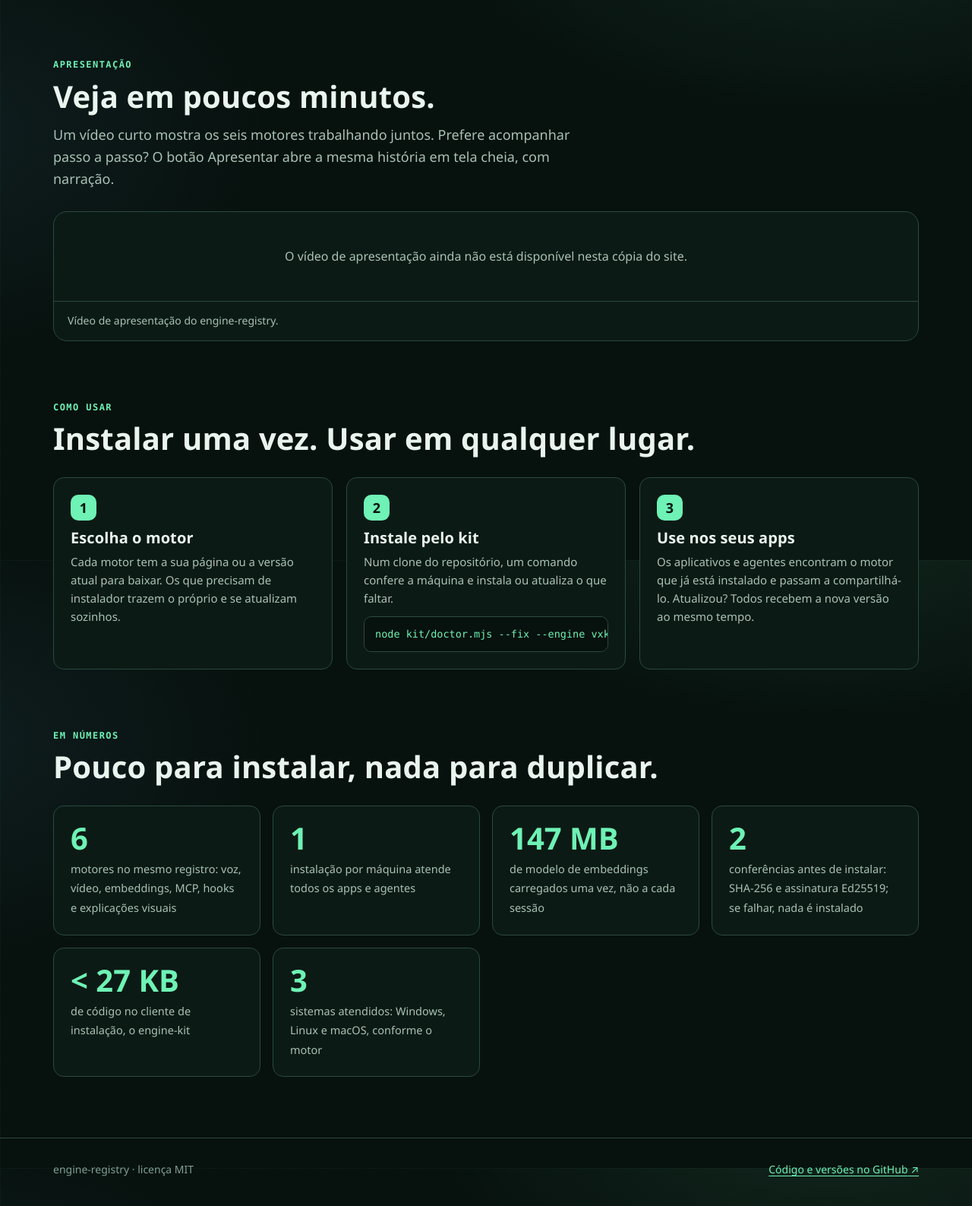
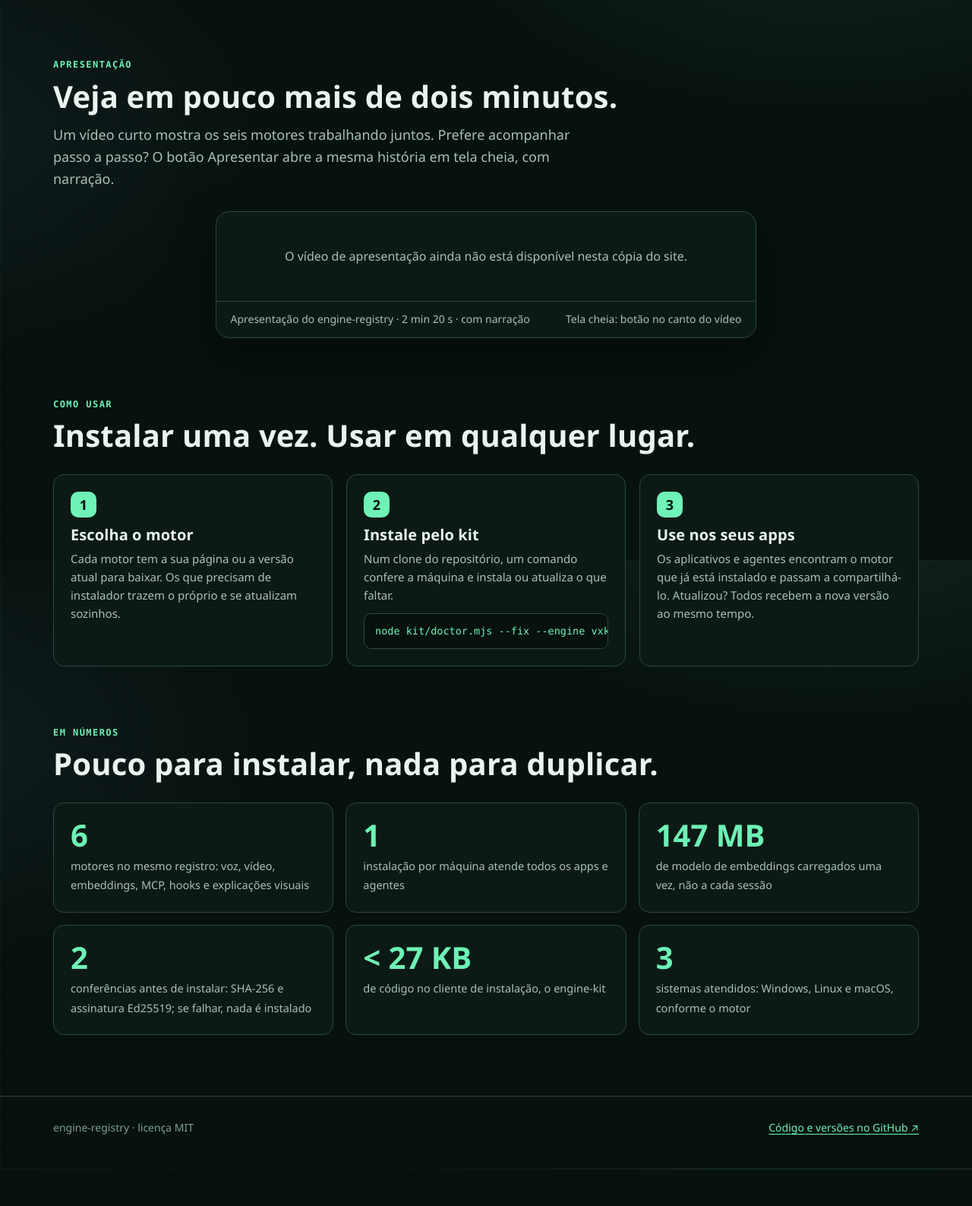
Before and after one commit to AllanSantos-DV/engine-registry, a website: page site/index.html in a window 1280 px wide. Shown: the part 3263-4850 px from the top of the page at 76% size. After the commit the page ends 4803 px from the top, so only its background shows below. Drawn offline with Linux system fonts and the light colour scheme.

Commit message:
fix(site): video 16:9 sem faixas e cabendo na tela, poster limpo, metricas em 3 colunas, titulo da secao correto

```diff
--- a/site/assets/styles.css
+++ b/site/assets/styles.css
@@ -95,10 +95,10 @@ td .sem{color:var(--fraco)}
 .mapa.prog [data-s]{opacity:0}
 .mapa.prog [data-s].on{opacity:1}
 
-/* vídeo */
-.video{margin-top:28px;border:1px solid var(--linha);border-radius:18px;background:var(--bg2);overflow:hidden}
-.video video{display:block;width:100%;max-height:70vh;background:#000}
-.video .legenda{padding:14px 18px;color:var(--mut);font-size:14px;border-top:1px solid var(--linha)}
+/* vídeo: 16:9 de verdade, sem faixas pretas; a largura acompanha a altura da janela para o vídeo e os controles caberem inteiros */
+.video{margin:28px auto 0;width:min(100%,max(640px,calc((100vh - 400px)*16/9)),1040px);min-width:min(100%,320px);border:1px solid var(--linha);border-radius:18px;background:var(--bg2);overflow:hidden;box-shadow:0 24px 60px rgba(0,0,0,.35)}
+.video video{display:block;width:100%;aspect-ratio:16/9;object-fit:contain;background:#000}
+.video .legenda{padding:12px 18px;color:var(--mut);font-size:14px;border-top:1px solid var(--linha);display:flex;justify-content:space-between;gap:12px;flex-wrap:wrap}
 .video .vazio{padding:46px 20px;text-align:center;color:var(--mut)}
 
 /* como usar */
@@ -110,7 +110,7 @@ td .sem{color:var(--fraco)}
 pre{margin:12px 0 0;padding:12px 14px;border-radius:10px;background:var(--bg);border:1px solid var(--linha);overflow-x:auto;font:500 13.5px/1.5 var(--f-mono);color:var(--menta)}
 
 /* métricas */
-.metricas{display:grid;grid-template-columns:repeat(auto-fit,minmax(220px,1fr));gap:16px;margin-top:28px}
+.metricas{display:grid;grid-template-columns:repeat(3,1fr);gap:16px;margin-top:28px}
 .metrica{background:var(--bg2);border:1px solid var(--linha);border-radius:14px;padding:22px}
 .metrica b{display:block;font:700 40px/1 var(--f-tit);color:var(--menta);margin-bottom:8px}
 .metrica span{color:var(--mut);font-size:14.5px}
@@ -143,6 +143,12 @@ pre{margin:12px 0 0;padding:12px 14px;border-radius:10px;background:var(--bg);bo
   .apres-corpo{grid-template-columns:1fr;overflow-y:auto;align-items:start}
   .fichas{grid-template-columns:repeat(2,1fr)}
   .nav{display:none}
+  .metricas{grid-template-columns:repeat(2,1fr)}
+}
+@media (max-width:520px){
+  .metricas{grid-template-columns:1fr}
+  .grade{grid-template-columns:1fr}
+  .video .legenda span:last-child{display:none}
 }
 @media (prefers-reduced-motion:reduce){
   html{scroll-behavior:auto}
--- a/site/index.html
+++ b/site/index.html
@@ -135,14 +135,14 @@
 
   <section class="secao" id="video" aria-labelledby="h-video">
     <p class="eyebrow">Apresentação</p>
-    <h2 id="h-video">Veja em poucos minutos.</h2>
+    <h2 id="h-video">Veja em pouco mais de dois minutos.</h2>
     <p class="lead">Um vídeo curto mostra os seis motores trabalhando juntos. Prefere acompanhar passo a passo? O botão Apresentar abre a mesma história em tela cheia, com narração.</p>
     <div class="video" id="video-box">
       <video id="apresentacao" controls preload="metadata" poster="media/apresentacao-poster.jpg">
         <source src="media/apresentacao.mp4" type="video/mp4">
       </video>
       <p class="vazio" id="video-vazio" hidden>O vídeo de apresentação ainda não está disponível nesta cópia do site.</p>
-      <p class="legenda">Vídeo de apresentação do engine-registry.</p>
+      <p class="legenda"><span>Apresentação do engine-registry · 2 min 20 s · com narração</span><span>Tela cheia: botão no canto do vídeo</span></p>
     </div>
   </section>
 
```
Also changed, not shown: docs/research/site-antes-video-desktop.png (added), docs/research/site-pagina-desktop.png (added), docs/research/site-video-desktop.png (added), docs/research/site-video-mobile.png (added), site/media/apresentacao-poster.jpg.
